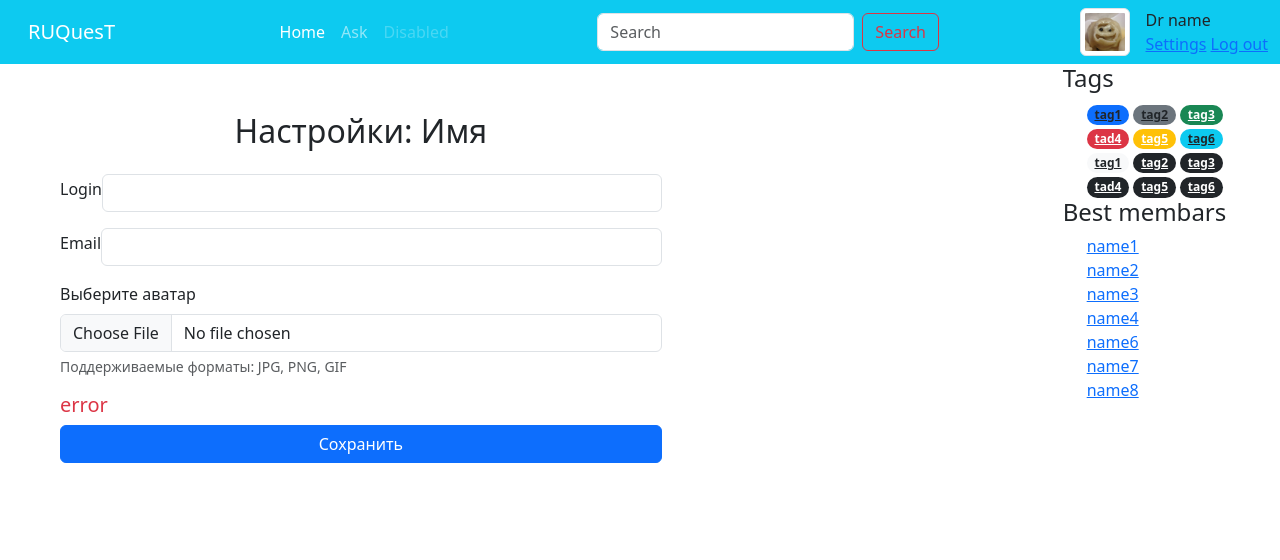
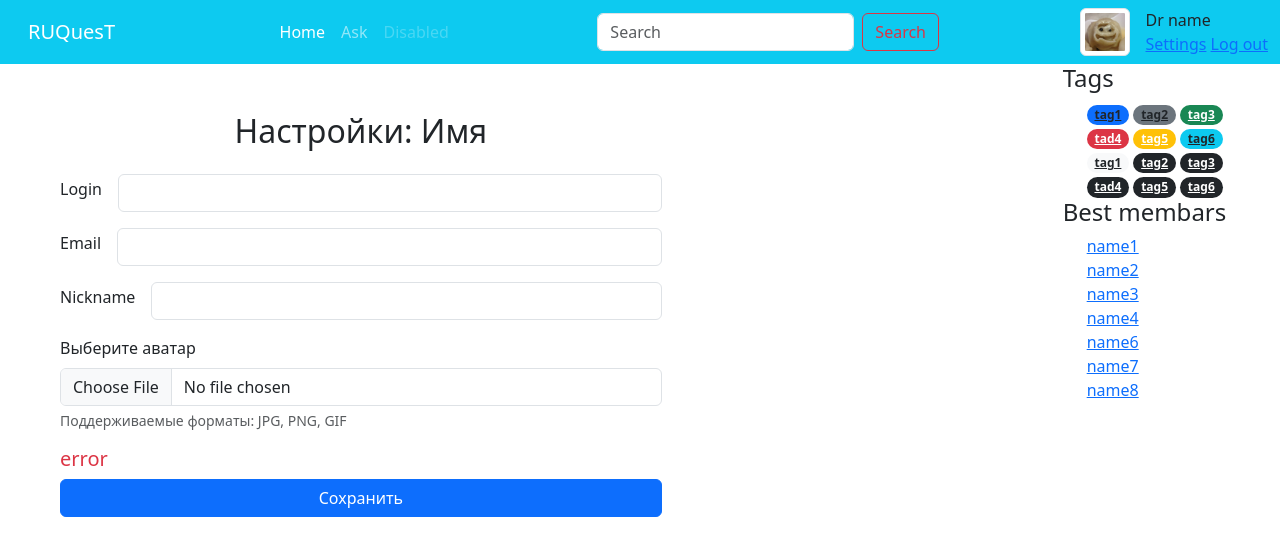
Before and after one commit to ender019/VkWeb2025_DZ2, a Django app: page /settings/ in a window 1280 px wide. Shown: the top 560 px of the page. Run offline with Django 5.2, Linux system fonts and the light colour scheme; some libraries are stand-ins or nearby versions.

Commit message:
Правки

```diff
--- a/templates/question.html
+++ b/templates/question.html
@@ -12,7 +12,7 @@
             <br>
 			<section class="d-inline vh-100">
 				{% for comment in page.object_list %}
-                    {% include "layouts/comment.html" %}
+                    {% include "layouts/answer.html" %}
                 {% endfor %}
 			</section>
 
--- a/templates/settings.html
+++ b/templates/settings.html
@@ -7,13 +7,18 @@
 					<h2 class="text-center mb-4">Настройки: Имя</h2>
 					<form>
 						<div class="mb-3 d-flex align-items-center">
-							<label for="login" class="form-label mr-3">Login</label>
+							<label for="login" class="form-label me-3">Login</label>
 							<input type="text" class="form-control" id="login" required>
 						</div>
 
 						<div class="mb-3 d-flex align-items-center">
-							<label for="email" class="form-label mr-3">Email</label>
+							<label for="email" class="form-label me-3">Email</label>
 							<input type="email" class="form-control" id="email" required>
+						</div>
+
+						<div class="mb-3 d-flex align-items-center">
+							<label for="nickname" class="form-label me-3">Nickname</label>
+							<input type="text" class="form-control" id="nickname" required>
 						</div>
 
 						<div class="mb-3">
--- a/templates/signup.html
+++ b/templates/signup.html
@@ -14,6 +14,11 @@
 						<div class="mb-3 d-flex align-items-center">
 							<label for="email" class="form-label me-3">Email</label>
 							<input type="email" class="form-control" id="email" required>
+						</div>
+
+						<div class="mb-3 d-flex align-items-center">
+							<label for="nickname" class="form-label me-3">Nickname</label>
+							<input type="text" class="form-control" id="nickname" required>
 						</div>
 
 						<div class="row">
```
Also changed, not shown: templates/layouts/answer.html (+10 -5 lines), templates/layouts/comment.html (deleted, +0 -20 lines).
